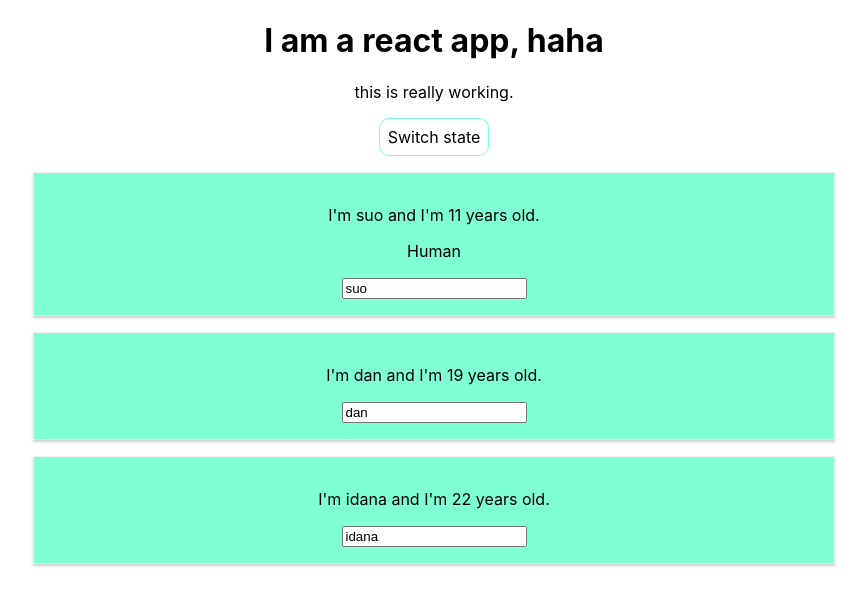
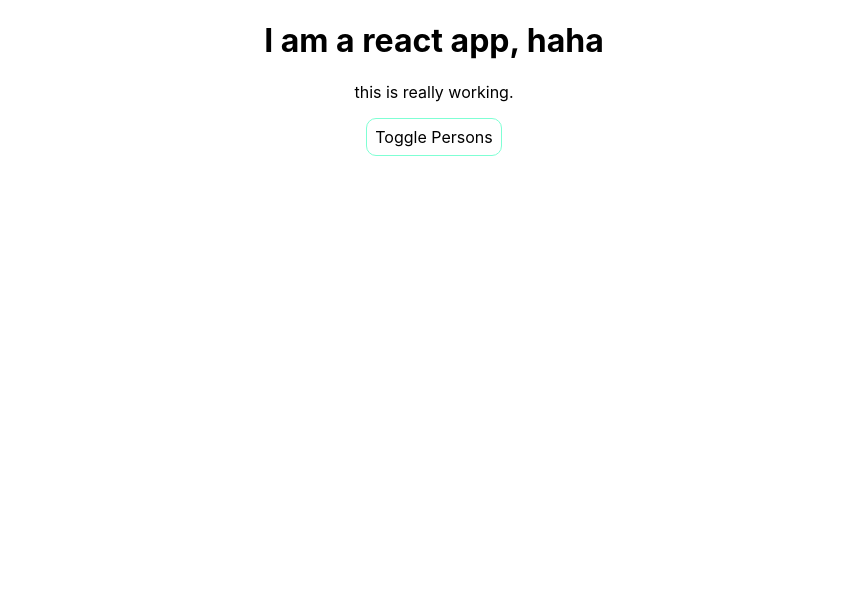
Before and after one commit to ELECTRON11111/first-react-app, a React (Create React App) app: page / in a window 1280 px wide. Shown: the top 606 px of the page, without its empty margins (206-1073 px from the left). Built offline with nearby package versions, Linux system fonts and the light colour scheme.

Commit message:
worked on the first method for rendering content conditionally

```diff
--- a/src/App.js
+++ b/src/App.js
@@ -14,7 +14,9 @@
         name: "idana",
         age: 22
       }
-    ]
+    ],
+    otherState: "some stuff",
+    showPersons: false
   };
 
   switchNameHandler = (newName) => {
@@ -37,6 +39,14 @@
     });
   }
 
+  togglePersonsHandler = () => {
+    // This decides to display the persons or not
+    const doesShow = this.state.showPersons? false : true;
+    this.setState({
+      showPersons: doesShow
+    })
+  }
+
   render(){
     // Inline styling of elements
     // Restriction is that you can't work on hover and some other pure CSS features
@@ -54,31 +64,29 @@
       <div className="App">
         <h1>I am a react app, haha</h1>
         <p>this is really working.</p>
+
         <button
           style={style}
-          onClick={this.switchNameHandler.bind(this, "opem")}>Switch state</button>
-        <Person name = "suo" age = "11"> Human </Person>
-        {/* benefits of using components like Person is reusability */}
+          onClick={this.togglePersonsHandler}
+        >Toggle Persons</button>
+
+        {/* How to display content conditionally, only teneraly operators work here as {} doesn't support block code */}
+
+        {this.state.showPersons ?
+          <div>
+
             <Person
               name = {this.state.persons[0].name}
               age = {this.state.persons[0].age}
               changed = {this.nameChangedHandler}
             />
 
-        {/*
-
-          you know we don't call functions directly because it runs even without the event being triggered.
-
-          so if we pass an anonymous function created, it won't run directly so we can the function with the argument inside the anonymous function.
-
-          bind is a better option in terms of performance.
-
-        */}
             <Person
               click = {() => this.switchNameHandler("simi")}
               name={this.state.persons[1].name}
               age = {this.state.persons[1].age}
             />
+          </div> : null}
       </div>
     )
   }
```
Lines whose indentation alone changed are shown as unchanged.
